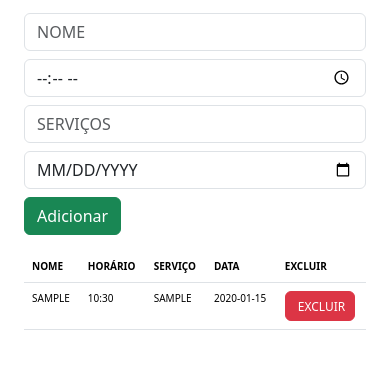
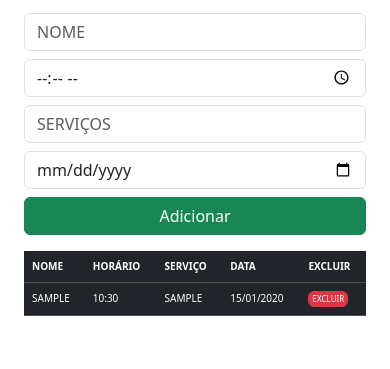
Before and after one commit to evenilsonguerreiro/ficha-clientes, a plain HTML site: page index.html in a window 390 px wide. Both pictures are taken after typing "Sample", "10:30", "Sample", "2020-01-15" into the empty fields and a click on the button "Adicionar". Shown: the part 111-480 px from the top of the page. Drawn offline with nearby package versions, Linux system fonts and the light colour scheme.

Commit message:
ajuste no excluir

```diff
--- a/index.html
+++ b/index.html
@@ -13,14 +13,14 @@
             <h1 class="text-center">FICHA DE CLIENTES</h1>
             <h3>LOVE SOBRANCILIOS</h3>
             <form id="form" class="my-3">
-              <input class="form-control mb-2" type="text" id="input-Nome" placeholder="NOME" required>
-              <input class="form-control mb-2" type="time" id="input-horario" placeholder="HÓRARIO" required>
-              <input class="form-control mb-2" type="text" id="input-servicos" placeholder="SERVIÇOS" required>
-              <input class="form-control mb-2" type="date" id="input-manutencao" placeholder="DIA" required>
+              <input class="form-control input mb-2" type="text" id="input-Nome" placeholder="NOME" required>
+              <input class="form-control input mb-2" type="time" id="input-horario" placeholder="HÓRARIO" required>
+              <input class="form-control input mb-2" type="text" id="input-servicos" placeholder="SERVIÇOS" required>
+              <input class="form-control input mb-2" type="date" id="input-manutencao" placeholder="DIA" required>
               <button class="btn btn-success" type="submit">Adicionar</button>
             </form>
 
-            <table class="table mt-3">
+            <table class="table table-dark mt-3">
               <thead>
                 <tr>
                   <th>NOME</th>
--- a/main.js
+++ b/main.js
@@ -5,20 +5,72 @@ const inputManutencao = document.querySelector('#input-manutencao');
 const form = document.querySelector('#form');
 const tbody = document.querySelector('#t-body');
 
+// Função para formatar a data no padrão brasileiro
+function formatarDataBrasileira(data) {
+    const partesData = data.split('-');
+    return `${partesData[2]}/${partesData[1]}/${partesData[0]}`;
+}
+
+// Função para salvar os dados no LocalStorage
+function salvarDados() {
+    const dados = {
+        nome: inputNome.value,
+        horario: inputHorario.value,
+        servicos: inputServicos.value,
+        manutencao: inputManutencao.value
+    };
+
+    let listaDados = JSON.parse(localStorage.getItem('dadosForm')) || [];
+    listaDados.push(dados);
+    localStorage.setItem('dadosForm', JSON.stringify(listaDados));
+}
+
+// Função para carregar os dados do LocalStorage
+function carregarDados() {
+    const listaDados = JSON.parse(localStorage.getItem('dadosForm')) || [];
+    listaDados.forEach((dados) => {
+        const newRow = document.createElement('tr');
+        newRow.innerHTML = `
+            <td>${dados.nome}</td>
+            <td>${dados.horario}</td>
+            <td>${dados.servicos}</td>
+            <td>${formatarDataBrasileira(dados.manutencao)}</td>
+            <td><button class="btn btn-danger" onclick="deletar(this)">EXCLUIR</button></td>
+        `;
+        tbody.appendChild(newRow);
+    });
+}
+
+// Função para excluir um item e atualizar o LocalStorage
+// eslint-disable-next-line @typescript-eslint/no-unused-vars
+function deletar(element) {
+    const row = element.parentNode.parentNode;
+    const nome = row.children[0].innerText;  // Pegando o nome da linha excluída
+
+    // Remover a linha da tabela
+    row.remove();
+
+    // Atualizar o LocalStorage removendo o item com o mesmo nome
+    let listaDados = JSON.parse(localStorage.getItem('dadosForm')) || [];
+    listaDados = listaDados.filter((dados) => dados.nome !== nome);
+    localStorage.setItem('dadosForm', JSON.stringify(listaDados));
+}
+
+// Evento de submissão do formulário
 form.addEventListener('submit', function(e) {
     e.preventDefault();
 
     const newRow = document.createElement('tr');
-
     newRow.innerHTML = `
         <td>${inputNome.value}</td>
         <td>${inputHorario.value}</td>
         <td>${inputServicos.value}</td>
-    <td>${inputManutencao.value}</td>
+        <td>${formatarDataBrasileira(inputManutencao.value)}</td>
         <td><button class="btn btn-danger" onclick="deletar(this)">EXCLUIR</button></td>
     `;
 
     tbody.appendChild(newRow);
+    salvarDados();
 
     // Limpa os campos do formulário
     inputNome.value = '';
@@ -27,8 +79,5 @@ form.addEventListener('submit', function(e) {
     inputManutencao.value = '';
 });
 
-// eslint-disable-next-line @typescript-eslint/no-unused-vars
-function deletar(element) {
-  const row = element.parentNode.parentNode;
-  row.remove();
-}
+// Carregar os dados ao carregar a página
+window.onload = carregarDados;
--- a/styles.css
+++ b/styles.css
@@ -1,13 +1,13 @@
 :root {
-    --corPrincipal:'#95a5a6'
-    --corDefundo:'#7f8c8d'
+    --corPrincipal:'#ecf0f1'
+
 }
 body{
     background-color: var();
  }
  input{
-     text-transform: uppercase;
-     margin-bottom: 5px;
+    border: 1px solid #000;
+
  }
  td{
      text-transform: uppercase;
@@ -19,9 +19,16 @@ body{
  h3 {
     color:#fdcb6e ;
  }
+ td.data {
+    color: green;
+ }
+
  .btn-danger {
-    width: 70px;
-    height: 30px;
+    display: flex;
+    justify-content: center;
+    align-items: center;
+    width: 60px;
+    height: 20px;
     font-size: 12px;
  }
 
@@ -43,4 +50,16 @@ body{
      buttom{
          width: 200px;
      }
+     .btn-danger {
+        display: flex;
+        justify-content: center;
+        align-items: center;
+        width: 40px;
+        height: 16px;
+        font-size: 8px;
+     }
+     .btn-success {
+        width: 100%;
+     }
+
  }
```
Lines whose indentation alone changed are shown as unchanged.
